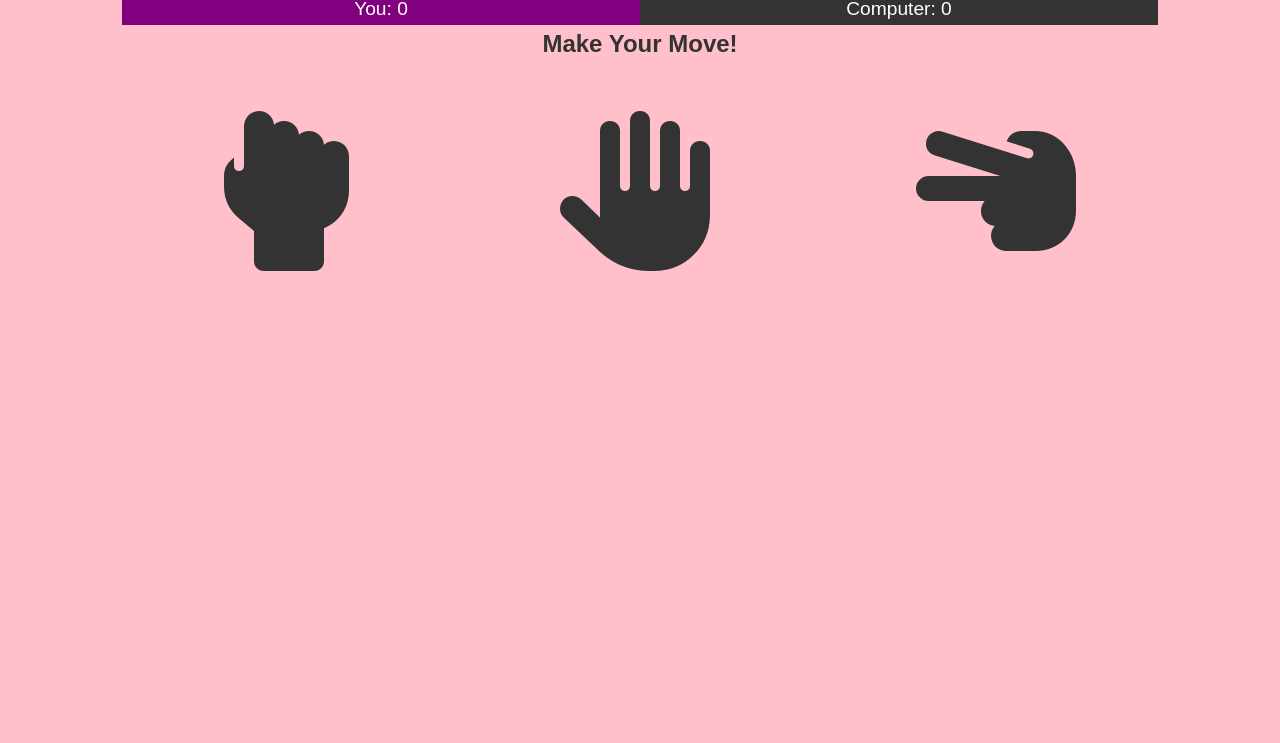
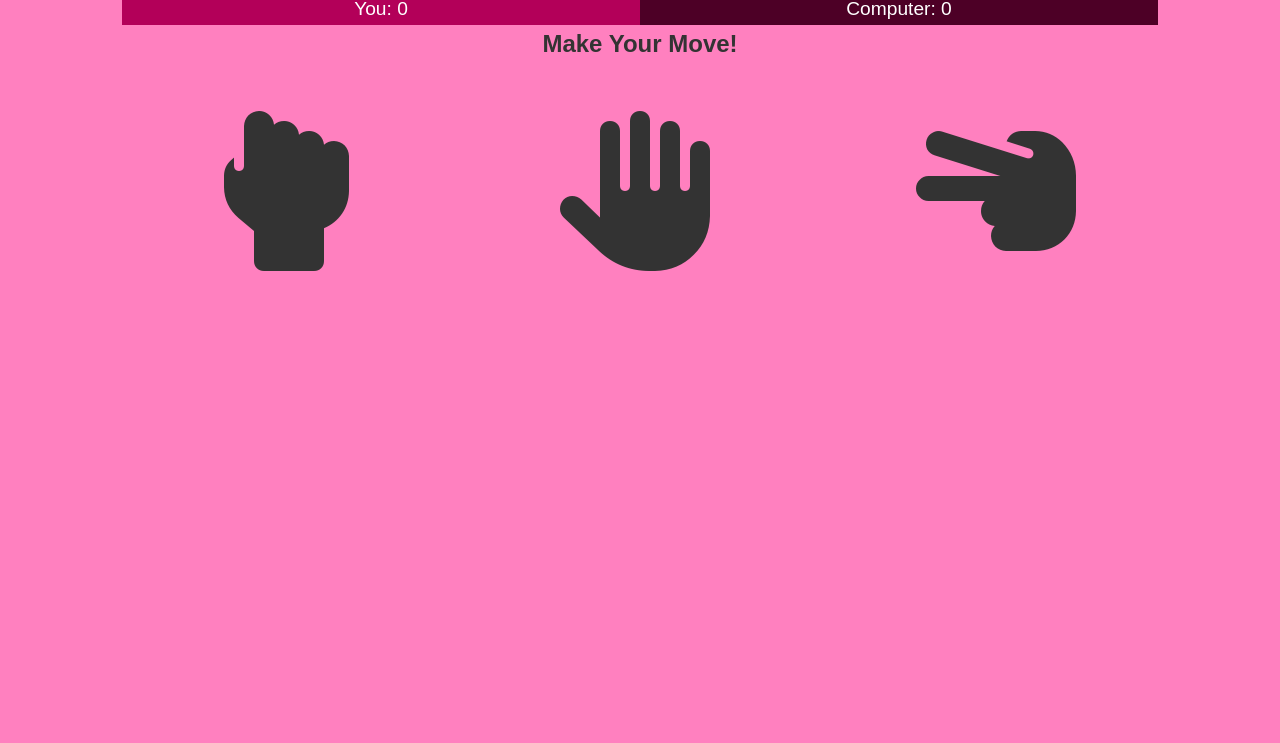
Before and after one commit to chloekeenan/Project-2, a plain HTML site: page index.html in a window 1280 px wide. Shown: the part 57-800 px from the top of the page. Drawn offline with Linux system fonts and the light colour scheme.

Commit message:
add background color

```diff
--- a/assets/css/style.css
+++ b/assets/css/style.css
@@ -1,8 +1,8 @@
 
 
 :root {
-    --primary-color: purple;
-    --dark-color: #333333;
+    --primary-color:   #b30059;
+    --dark-color:  #4d0026;
     --light-color: #f4f4f4;
     --lose-color: #dc3545;
     --win-color: #28a745;
@@ -17,7 +17,7 @@
 body {
     font-family: 'bebas neue', sans-serif;
     line-height: 1.6;
-    background: pink;
+    background:  #ff80bf;
     color: #333;
 }
 
```
Also changed, not shown: index.html (+1 -0 lines), 1 other file.
